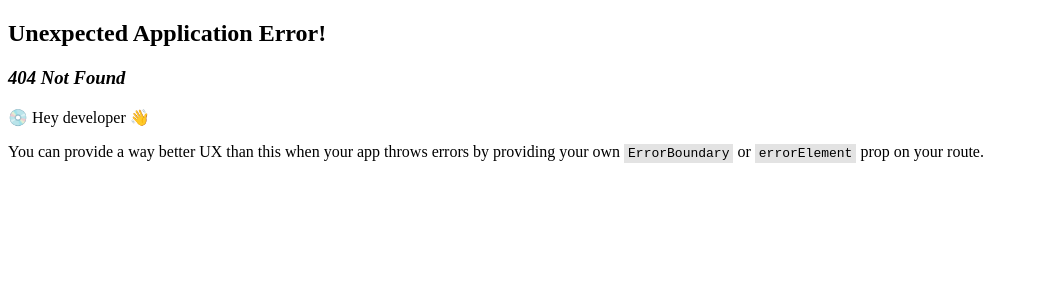
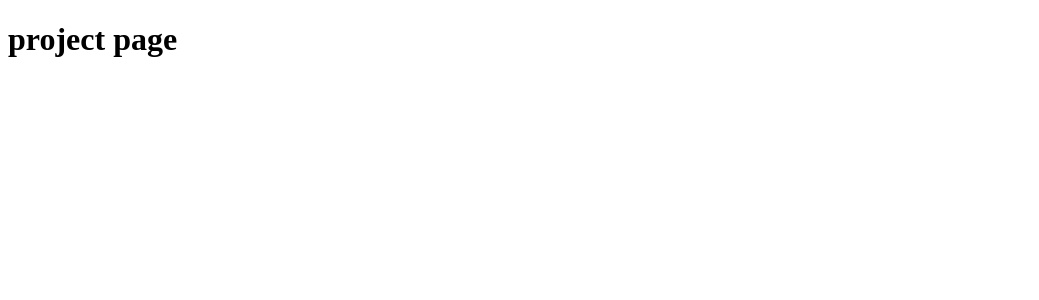
Before and after one commit to leson2004/react_01, a React (Vite) app: page /project in a window 1280 px wide. Before the commit this address had no page. Shown: the top 300 px of the page, without its empty margins (0-1039 px from the left). Built offline with nearby package versions, Linux system fonts and the light colour scheme.

Commit message:
bai 46 : set up page

```diff
--- /dev/null
+++ b/src/pages/login.jsx
@@ -0,0 +1,4 @@
+const LoginPage = () => {
+  return <h1>login page</h1>;
+};
+export default LoginPage;
--- /dev/null
+++ b/src/pages/project.jsx
@@ -0,0 +1,4 @@
+const ProjectPage = () => {
+  return <h1>project page </h1>;
+};
+export default ProjectPage;
--- /dev/null
+++ b/src/pages/register.jsx
@@ -0,0 +1,4 @@
+const RegisterPage = () => {
+  return <h1> register page</h1>;
+};
+export default RegisterPage;
--- /dev/null
+++ b/src/pages/users.jsx
@@ -0,0 +1,4 @@
+const UsersPage = () => {
+  return <h1>users page</h1>;
+};
+export default UsersPage;
--- /dev/null
+++ b/src/styles/global.css
@@ -0,0 +1,4 @@
+* {
+  margin: 0;
+  padding: 0;
+}
```
Also changed, not shown: src/main.jsx (+9 -5 lines), src/styles/test.txt (deleted).
